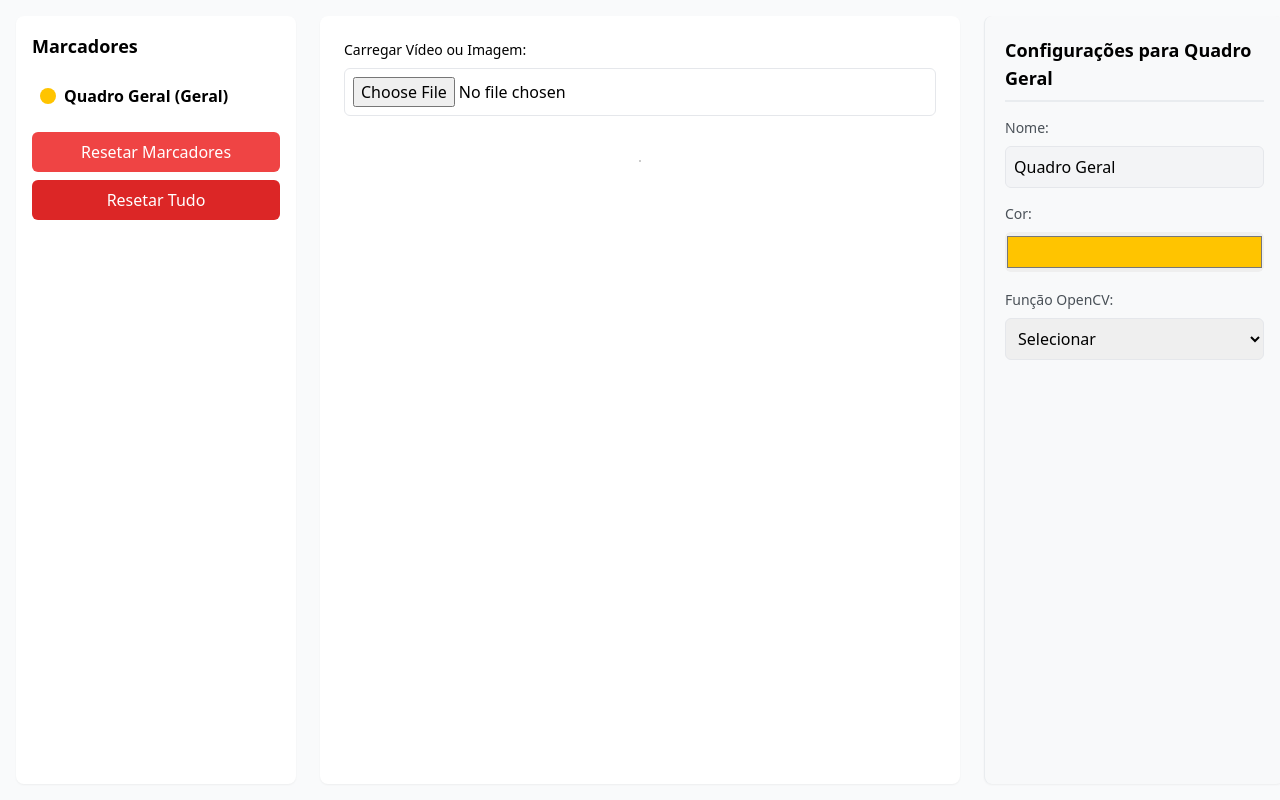
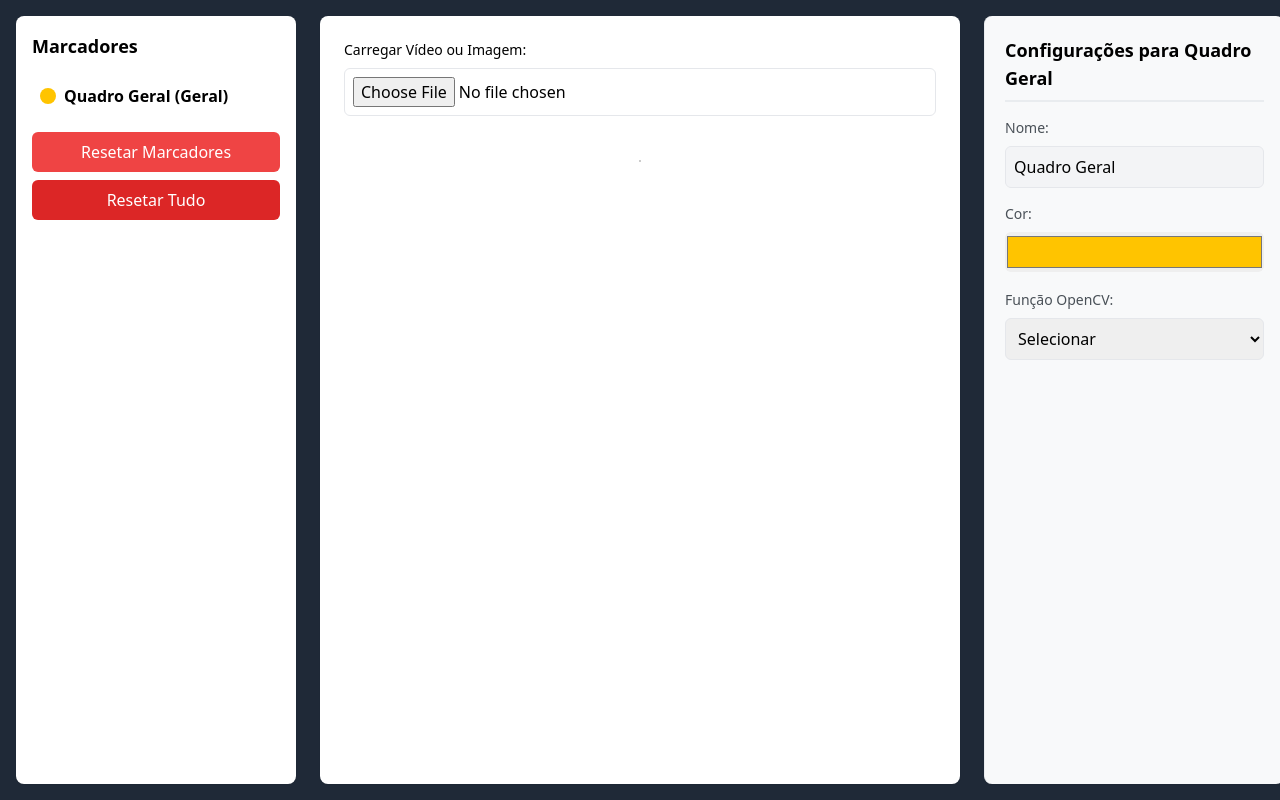
Before and after one commit to ale-ambevtech/estudio-frontend, a React (Vite) app: page / in a window 1280 px wide. Built offline with nearby package versions, Linux system fonts and the light colour scheme.

Commit message:
fix: layout

```diff
--- a/src/components/App.tsx
+++ b/src/components/App.tsx
@@ -402,7 +402,7 @@ const App: React.FC = () => {
   const selectedMarker = markers.find((marker) => marker.id === selectedMarkerId) || markers[0];
 
   return (
-    <div className="min-h-screen bg-gray-50">
+    <div className="min-h-screen bg-gray-800">
       <div className="container mx-auto p-4 grid grid-cols-[280px_1fr_280px] gap-6">
         {/* Sidebar Esquerda */}
         <Sidebar
@@ -448,7 +448,7 @@ const App: React.FC = () => {
 
             {/* Timeline e Controles */}
             {mediaType === 'video' && (
-              <div className="space-y-4">
+              <div className="w-full">
                 <Timeline videoRef={videoRef} onSeek={handleSeek} onThumbnailsGenerated={handleThumbnailsGenerated} />
                 <VideoControls videoRef={videoRef} fps={fps} isPlaying={isPlaying} />
               </div>
--- a/src/components/Timeline.tsx
+++ b/src/components/Timeline.tsx
@@ -92,7 +92,7 @@ const Timeline: React.FC<TimelineProps> = ({ videoRef, onSeek, onThumbnailsGener
   };
 
   return (
-    <div className="w-full space-y-2">
+    <div className="w-[640px] space-y-2 m-auto">
       {/* Container dos thumbnails */}
       <div className="relative w-full h-[60px] bg-gray-100 rounded-lg overflow-hidden">
         <div className="flex h-full">
--- a/src/styles/global.css
+++ b/src/styles/global.css
@@ -109,8 +109,7 @@
 
 .timeline {
   display: flex;
-  width: 100%;
-
+  width: 640px;
 }
 
 .thumbnail {
```
